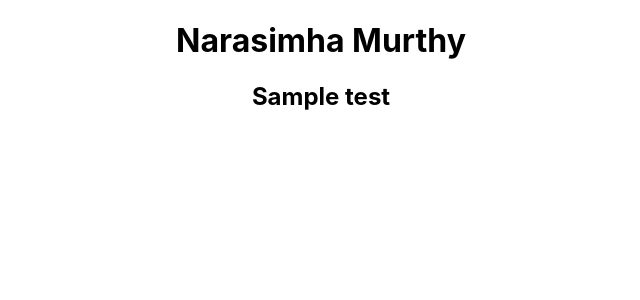
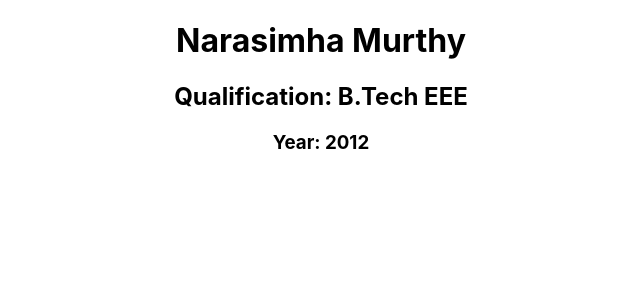
Before and after one commit to nmurthykoluvula/sample-rep2, a React (Create React App) app in the folder pulse-app2/: page / in a window 1280 px wide. Shown: the top 300 px of the page, without its empty margins (319-959 px from the left). Built offline with nearby package versions, Linux system fonts and the light colour scheme.

Commit message:
added qualification and passing year

```diff
--- a/pulse-app2/src/App.js
+++ b/pulse-app2/src/App.js
@@ -5,7 +5,8 @@ function App() {
   return (
     <div className="App">
       <h1>Narasimha Murthy</h1>
-      <h2>Sample test</h2>
+      <h2>Qualification: B.Tech EEE</h2>
+      <h3>Year: 2012</h3>
     </div>
   );
 }
```
